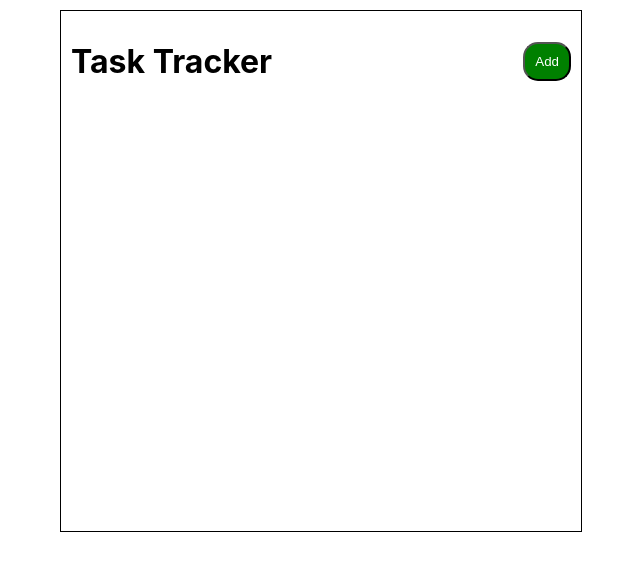
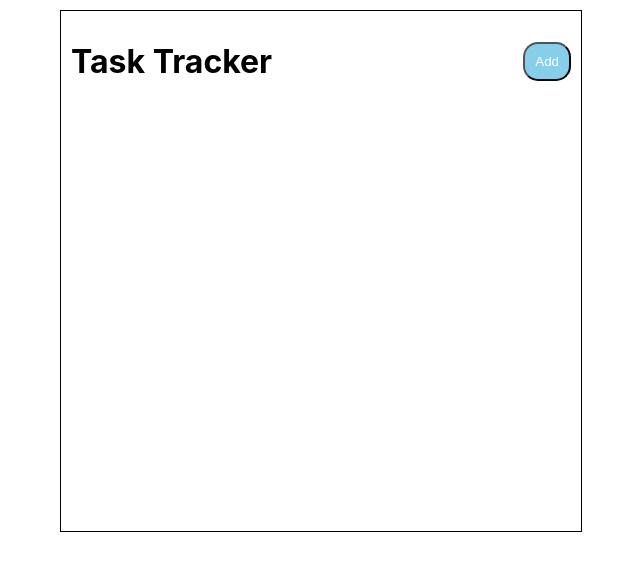
Before and after one commit to mitokande/to-do-react, a React (Create React App) app: page / in a window 1280 px wide. Shown: the top 570 px of the page, without its empty margins (319-959 px from the left). Built offline with nearby package versions, Linux system fonts and the light colour scheme.

Commit message:
button prop bgcolor

```diff
--- a/src/components/Button.js
+++ b/src/components/Button.js
@@ -1,7 +1,14 @@
 import React from 'react'
 
-export default function Button({ title, onClick }) {
+export default function Button({ title, bgColor, onClick }) {
     return (
-        <button className='btn'>{title}</button>
+        <button
+            className='btn'
+            style={{ backgroundColor: bgColor }}
+        >{title}</button>
     )
 }
+
+Button.defaultProps = {
+    bgColor: 'skyblue'
+}
--- a/src/index.css
+++ b/src/index.css
@@ -26,7 +26,7 @@ code {
 }
 
 .btn {
-  background-color: green;
+
   align-self: center;
   padding: 10px;
   border-radius: 15px;
```
